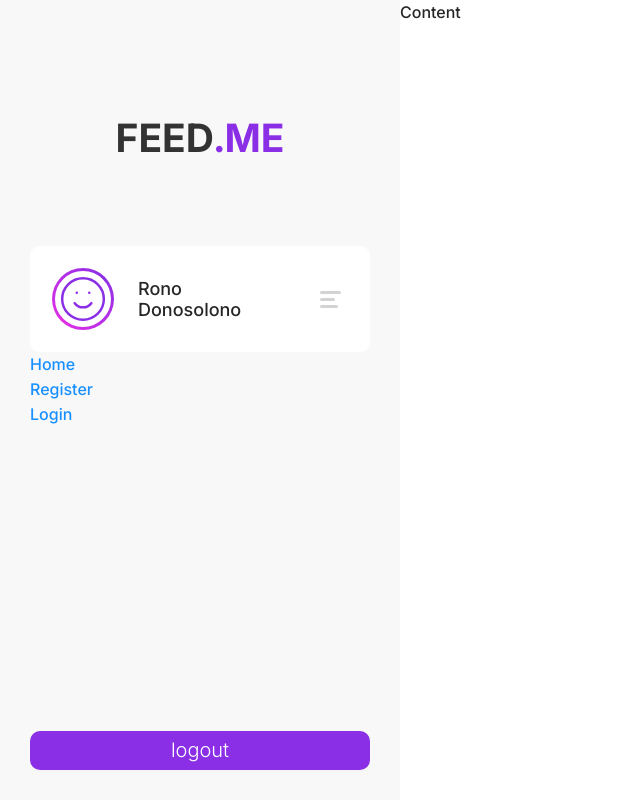
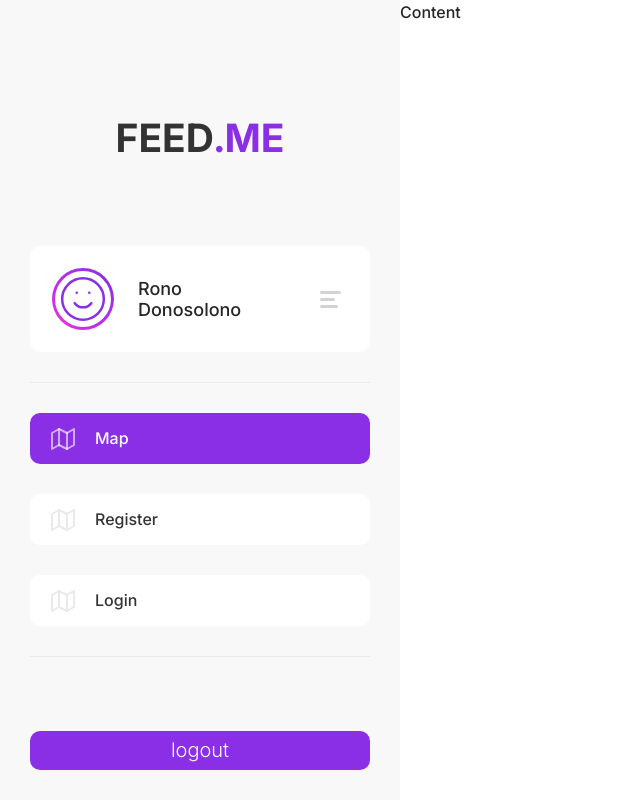
Before and after one commit to Chistikov/_feedme_client_web, a Vue app: page / in a window 1280 px wide. Shown: the whole page, without its empty margins (0-640 px from the left). Built offline with nearby package versions, Linux system fonts and the light colour scheme.

Commit message:
Added menu items

```diff
--- /dev/null
+++ b/src/icon_components/MapIcon.vue
@@ -0,0 +1,8 @@
+<template>
+  <svg width="24" height="24" viewBox="0 0 24 24" fill="none" xmlns="http://www.w3.org/2000/svg">
+    <path d="M1 6V22L8 18L16 22L23 18V2L16 6L8 2L1 6Z" stroke-width="2" stroke-linecap="round" stroke-linejoin="round"/>
+    <path d="M8 2V18" stroke-width="2" stroke-linecap="round" stroke-linejoin="round"/>
+    <path d="M16 6V22" stroke-width="2" stroke-linecap="round" stroke-linejoin="round"/>
+  </svg>
+
+</template>
--- a/src/styles/_variables.scss
+++ b/src/styles/_variables.scss
@@ -3,4 +3,6 @@ $lilac1: #8B2FE6;
 $pink1: #E22FE6;
 $white1: #ffffff;
 $gray1: #F8F8F8;
+$gray2: #EAEAEA;
+$gray3: #C9C9C9;
 $black1: #333333;
--- a/src/views/Home.vue
+++ b/src/views/Home.vue
@@ -4,7 +4,7 @@
       <div class="home__logo-conainer">
         <div class="home__logo">FEED<span>.ME</span></div>
       </div>
-      <div class="home__user-block">
+      <div class="home__user-block user-block">
         <UserAvatar class="home__avatar"></UserAvatar>
         <div class="home__user-name">Rono<br />Donosolono</div>
         <div class="home__menu-container">
@@ -12,12 +12,20 @@
         </div>
       </div>
       <div class="home__menu">
-        <router-link to="/">Home</router-link>
-        <br />
-        <router-link to="/register">Register</router-link>
-        <br />
-        <router-link to="/login">Login</router-link>
-        <br />
+        <div class="home__delimiter"></div>
+        <router-link to="/" class="home__menu-item">
+          <MapIcon class="home__icon"></MapIcon>
+          Map
+        </router-link>
+        <router-link to="/register" class="home__menu-item">
+          <MapIcon class="home__icon"></MapIcon>
+          Register
+        </router-link>
+        <router-link to="/login" class="home__menu-item">
+          <MapIcon class="home__icon"></MapIcon>
+          Login
+        </router-link>
+        <div class="home__delimiter"></div>
       </div>
       <a-button>logout</a-button>
     </div>
@@ -34,10 +42,12 @@
 // import { Button } from "ant-design-vue";
 import UserAvatar from "@/components/UserAvatar";
 import MenuButton from "@/components/MenuButton";
+import MapIcon from "@/icon_components/MapIcon";
+
 
 export default {
   name: "Home",
-  components: { UserAvatar, MenuButton },
+  components: { UserAvatar, MenuButton, MapIcon },
 };
 </script>
 
@@ -104,6 +114,13 @@ export default {
     line-height: 21px;
   }
 
+  &__delimiter {
+    height: 1px;
+    width: 100%;
+    background: $gray2;
+    margin: 30px 0;
+  }
+
   &__menu-container {
     flex-shrink: 0;
   }
@@ -111,5 +128,35 @@ export default {
   &__menu {
     flex-grow: 1;
   }
+
+  &__menu-item {
+    display: flex;
+    align-items: center;
+    color: $black1;
+    width: 100%;
+    padding: 13px 21px;
+    background: $white1;
+    margin-bottom: 30px;
+    -webkit-border-radius: 10px;
+    -moz-border-radius: 10px;
+    border-radius: 10px;
+  }
+
+  &__icon {
+    margin-right: 20px;
+    stroke: $gray2;
+  }
+
+  .router-link-active{
+    //color: $lilac1;
+    background-color: $lilac1;
+    color:  $white1;
+    //border: 1px solid $lilac1;
+  }
+
+  .router-link-active &__icon {
+    margin-right: 20px;
+    stroke: rgba(255,255,255,.6);
+  }
 }
 </style>
```
Also changed, not shown: src/assets/map_icon.svg (added).
